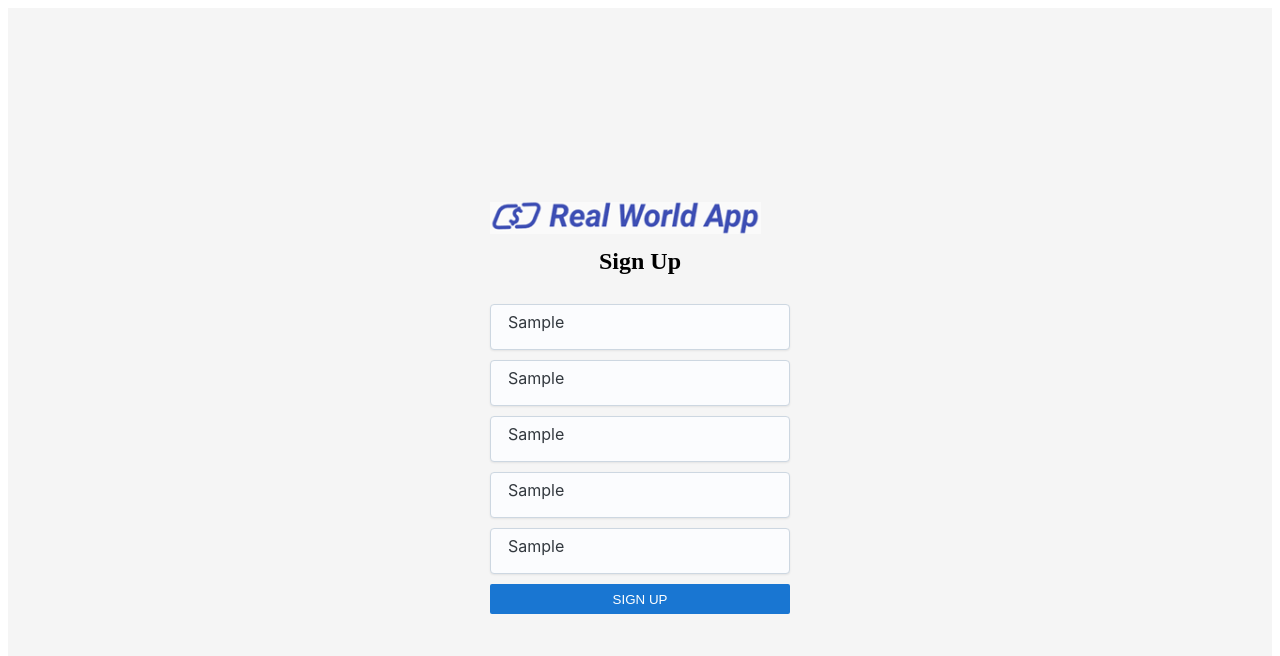
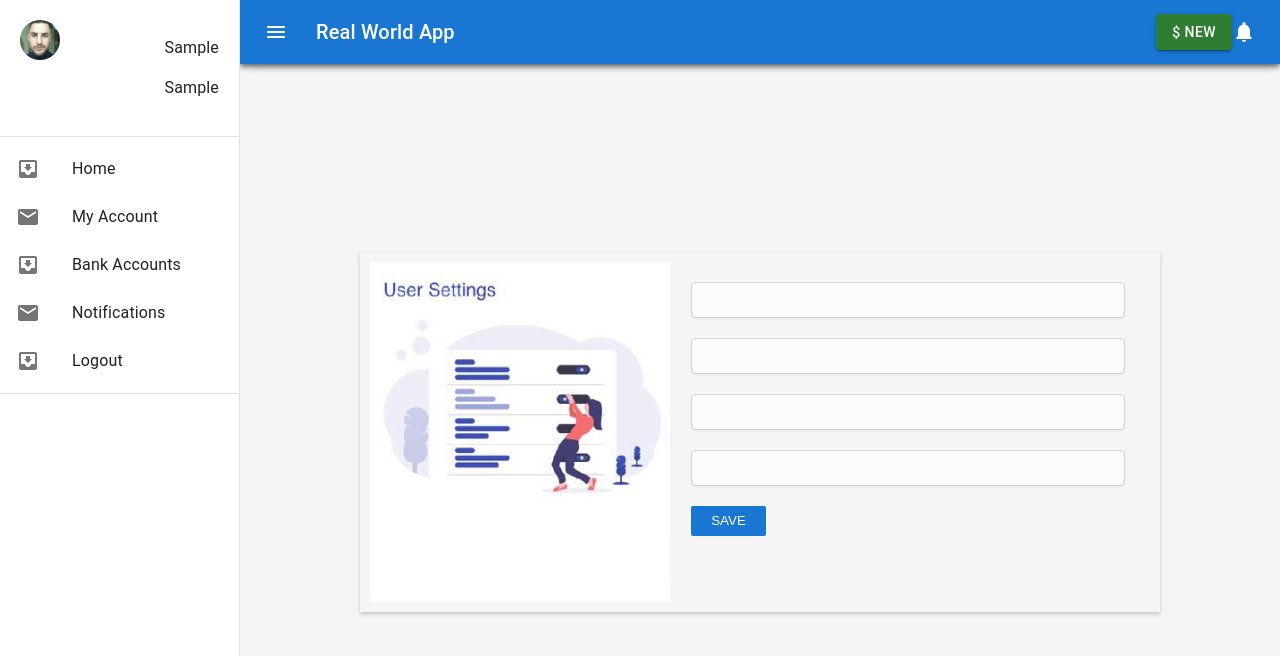
Before and after one commit to Franzglez/AppBank, a React (Vite) app in the folder Client/appbank_project/: page / in a window 1280 px wide. Both pictures are taken after typing "Sample", "Sample", "Sample", "Sample", "Sample" into the empty fields and a click on the button "SIGN UP". Shown: the top 656 px of the page. Built offline with nearby package versions, Linux system fonts and the light colour scheme; no server answers.

Commit message:
primera y segunda vista finalizada

```diff
--- a/Client/appbank_project/src/components/Button.jsx
+++ b/Client/appbank_project/src/components/Button.jsx
@@ -1,17 +1,16 @@
 
 
 function Button(props) {
-  const { onClick, text, color, fontSize, width, height, borderRadius,border ,boxShadow,backgroundColor} = props;
+  const { onClick, text, color, fontSize, width, height, border, borderRadius, backgroundColor } = props;
 
   const buttonStyle = {
-    boxShadow: boxShadow,
-    border : border,
-    color: color ,
     backgroundColor: backgroundColor,
     width: width,
     height: height,
     fontSize: fontSize,
-    borderRadius: `${borderRadius}px`
+    borderRadius: `${borderRadius}px`,
+    color: color,
+    border: border,
   };
 
   return (
--- /dev/null
+++ b/Client/appbank_project/src/components/Card.jsx
@@ -0,0 +1,21 @@
+import React from "react";
+
+function Card(props) {
+  const { width, height, backgroundColor, borderRadius, boxShadow, display, justifyContent, border, gap } = props;
+
+  const cardStyle = {
+    border: border,
+    display: display,
+    justifyContent: justifyContent,
+    width: width,
+    height: height,
+    backgroundColor: backgroundColor,
+    borderRadius: borderRadius,
+    boxShadow: boxShadow,
+
+    gap: gap
+  };
+  return <div style={cardStyle}>{props.children}</div>;
+}
+
+export default Card;
--- a/Client/appbank_project/src/components/Sidebar.jsx
+++ b/Client/appbank_project/src/components/Sidebar.jsx
@@ -13,7 +13,7 @@ import ListItemText from '@mui/material/ListItemText';
 import MailIcon from '@mui/icons-material/Mail';
 import Toolbar from '@mui/material/Toolbar';
 import NavBar from './Navbar';
-import BankAccountCard from './BankAccountCard';
+import UserSetting from './UserSetting';
 
 import DivLogoInfo from './divLogoInfo';
 
@@ -103,7 +103,7 @@ function MenuBar(props) {
       >
         <Toolbar />
 
-        <BankAccountCard></BankAccountCard>
+        <UserSetting></UserSetting>
 
       </Box>
     </Box>
--- a/Client/appbank_project/src/components/Singup.jsx
+++ b/Client/appbank_project/src/components/Singup.jsx
@@ -21,18 +21,18 @@ function Signup() {
   const handleSubmit = (event) => {
     event.preventDefault();
 
-    axios
-      .post("http://localhost:9500/user", formData)
-      .then((response) => {
-        console.log(response.data); // Respuesta del servidor
-        // Puedes realizar acciones adicionales después de agregar el usuario
+    // axios
+    //   .post("http://localhost:9500/user", formData)
+    //   .then((response) => {
+    //     console.log(response.data); // Respuesta del servidor
+    //     // Puedes realizar acciones adicionales después de agregar el usuario
 
-        setMostrarComponenteB(true); // Mostrar el componente SideBar después de realizar la solicitud POST correctamente
-      })
-      .catch((error) => {
-        console.error(error);
-        // Manejar errores de manera adecuada
-      });
+      setMostrarComponenteB(true); // Mostrar el componente SideBar después de realizar la solicitud POST correctamente
+    //   })
+    //   .catch((error) => {
+    //     console.error(error);
+    //     // Manejar errores de manera adecuada
+    //   });
   };
 
   return (
--- a/Client/appbank_project/src/components/UserSetting.jsx
+++ b/Client/appbank_project/src/components/UserSetting.jsx
@@ -1,15 +1,38 @@
 import Input from "./Input";
-// import img2 from "../assets/img2.png";
+import img2 from "../assets/img2.png";
 import Button from "./Button";
+import Card from "./Card";
 
 function UserSetting() {
   const handleClick = () => {};
+  const styleForm = {
+    display: "flex",
+    flexDirection: "column",
+    width: "100%",
+    gap: "20px",
+    margin: "30px 35px 0px 1px",
+  };
   return (
     <>
-      <div className="imagen">
-        {/* <img src={img2} alt="user settings" /> */}
+     <Card
+  display="flex"
+  width="800px"
+  gap="10px"
+  boxShadow= "0px 2px 4px rgba(0, 0, 0, 0.2)"
+  background="linear-gradient(180deg, rgba(255, 255, 255, 1)"
+  backgroundSize="cover"
+  backgroundPosition="center"
+>
+  <div style={{ margin: '10px' }}>
+    <img
+      src={img2}
+      width="300px"
+      height="100%"
+      alt="user settings"
+    />
   </div>
-      <div className="info">
+
+  <div className="info" style={styleForm}>
     <Input />
     <Input />
     <Input />
@@ -17,7 +40,8 @@ function UserSetting() {
     <Button
       text="SAVE"
       onClick={handleClick}
-          color="#096BDE"
+      color="white"
+      backgroundColor="#1976d2"
       width="75px"
       height="30px"
       border="none"
@@ -25,6 +49,8 @@ function UserSetting() {
       borderRadius={2}
     />
   </div>
+</Card>
+
     </>
   );
 }
```
Also changed, not shown: Client/appbank_project/src/assets/img2.png (added). Lines whose indentation alone changed are shown as unchanged.
